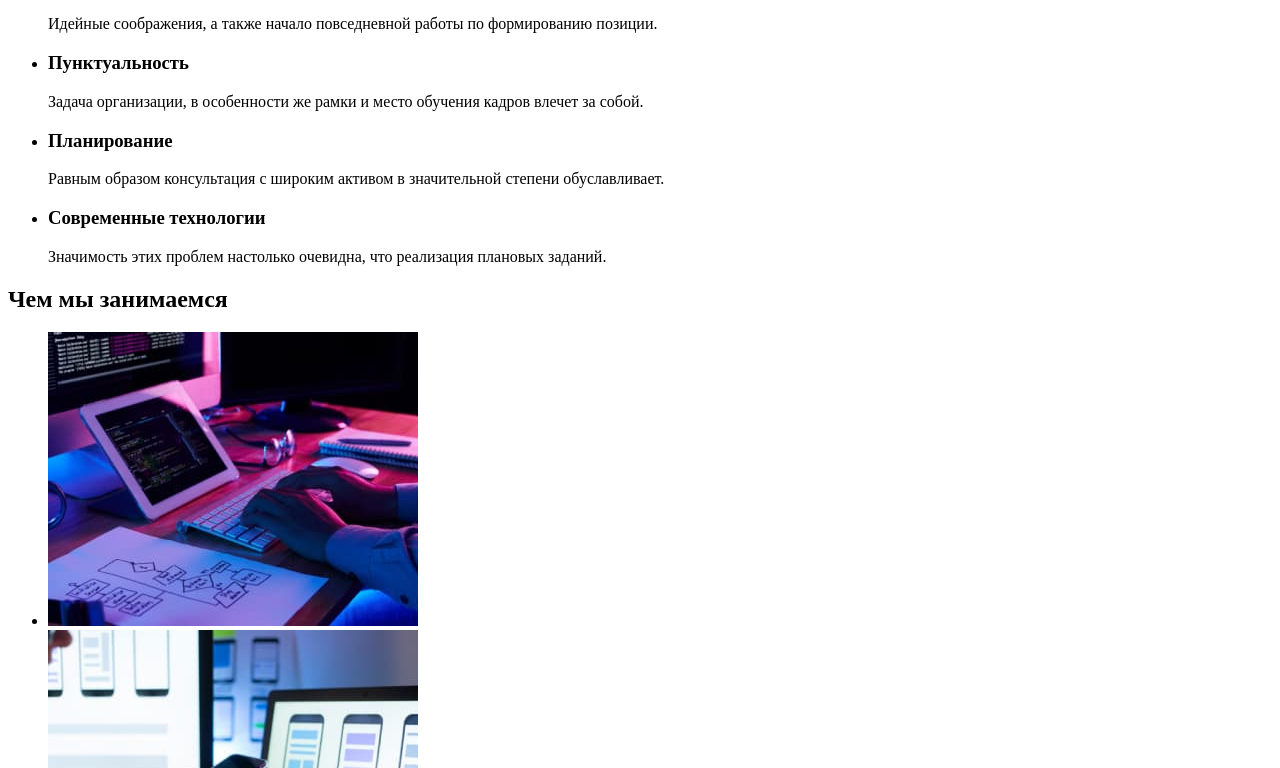
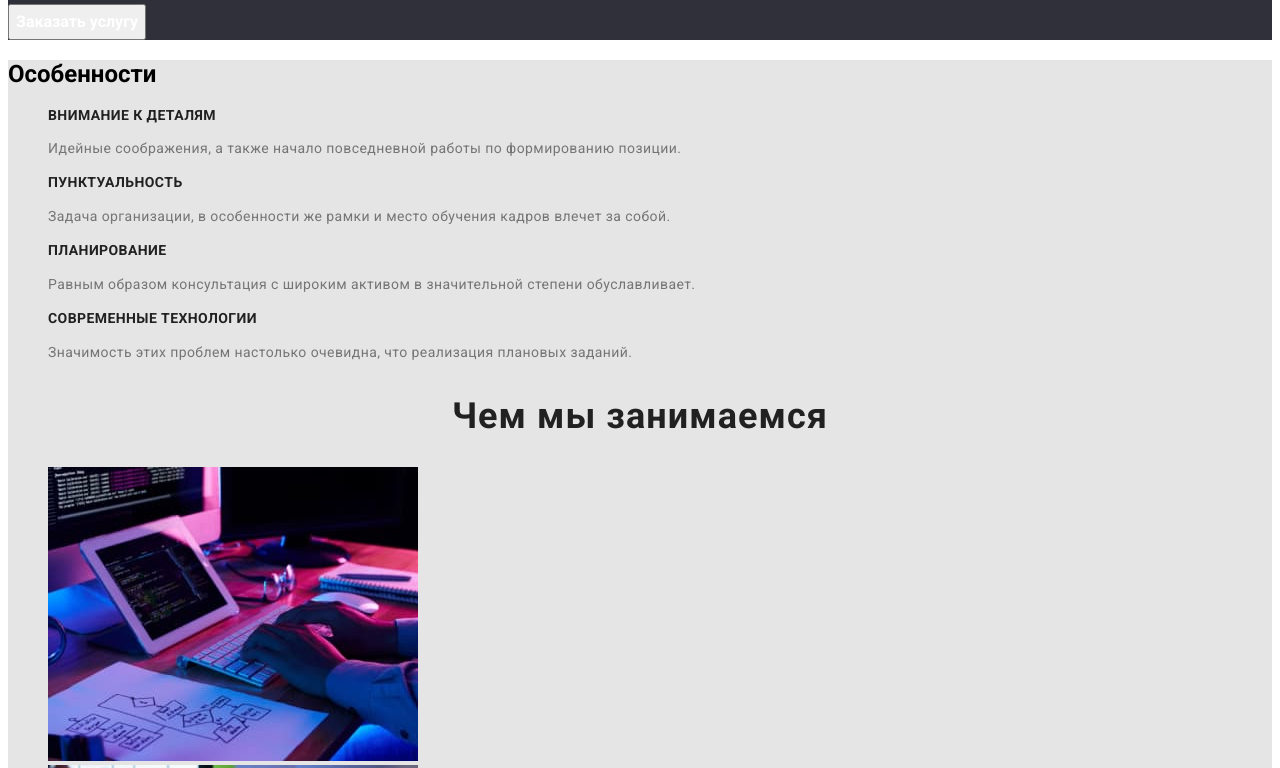
Before and after one commit to Dima-Temnikov/goit-markup-hw-02, a plain HTML site: page index.html in a window 1280 px wide. Shown: the part 355-1123 px from the top of the page. Drawn offline with Linux system fonts and the light colour scheme; the site is published under a folder, as on GitHub Pages, so addresses that start at the root find nothing.

Commit message:
07.11.2021 finish

```diff
--- a/css/style.css
+++ b/css/style.css
@@ -251,7 +251,8 @@ color: rgba(255, 255, 255, 0.6);
 }
 .port-img {
   width: 370px;
-height: 294px;
+  height: 294px;
+
 }
 
 /*-----------------------BUTON--------------------*/
--- a/index.html
+++ b/index.html
@@ -12,7 +12,7 @@
     <link rel="preconnect" href="https://fonts.googleapis.com">
     <link rel="preconnect" href="https://fonts.gstatic.com" crossorigin>
     <link href="https://fonts.googleapis.com/css2?family=Roboto:wght@400;500;700;900&display=swap" rel="stylesheet">
-    <link rel="stylesheet" href="/css/style.css" />
+    <link rel="stylesheet" href="./css/style.css" />
 </head>
 
 <body>
```
Also changed, not shown: portfolio.html (+1 -1 lines).
